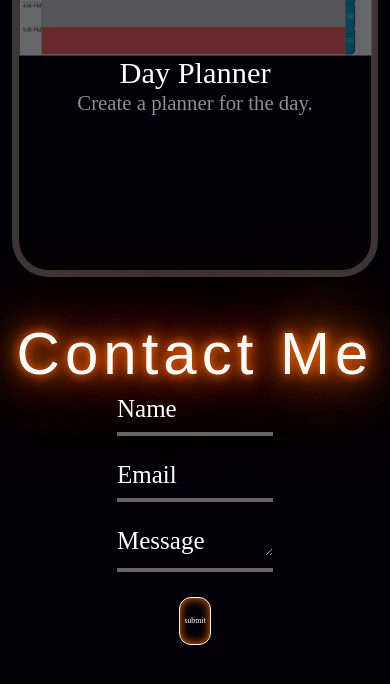
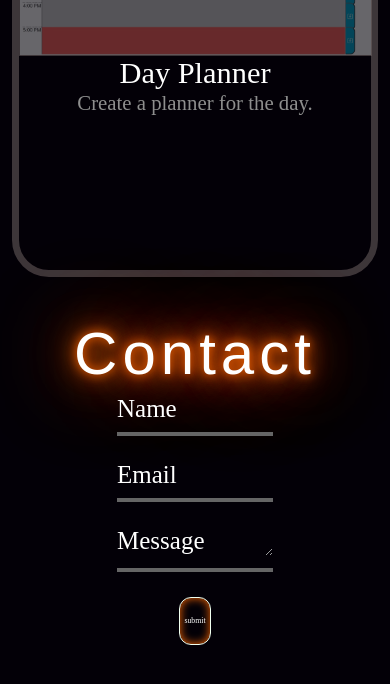
Before and after one commit to BossyLemon0/React_Portfolio, a React (Create React App) app: page / in a window 390 px wide. Shown: the part 5188-5872 px from the top of the page. Built offline with nearby package versions, Linux system fonts and the light colour scheme.

Commit message:
conditionally render contact title for mobile

```diff
--- a/src/components/Contact.js
+++ b/src/components/Contact.js
@@ -1,12 +1,15 @@
 import React, { lazy, Suspense } from "react";
 import { useForm, ValidationError } from '@formspree/react';
 import '../styles/Form.css';
+import useMediaQuery from "./customHooks/useMediaQuery"
 const SubmitBtnComponent = lazy(()=> import('./FormSuccess'));
+
 
 
 export default function Contact(props){
     const [state, handleSubmit] = useForm("mzbnlkqo");
     const renderLoader = () => <div className="titles">Loading...</div>
+    const isTabletorPhone = useMediaQuery('(max-width: 767px)');
 
     // if (state.succeeded) {
     //     return <p>Thanks for joining!</p>;
@@ -40,7 +43,13 @@ export default function Contact(props){
                 </div>
                )  : (
                 <>
-            <div className= 'titles contactPadding'>Contact Me</div>
+            {
+                isTabletorPhone ? (
+                    <div className= 'titles contactPadding'>Contact</div>
+                ):(
+                    <div className= 'titles contactPadding'>Contact Me</div>
+                )
+            }
             <div className="formContainer">
             <form onSubmit={handleSubmit} className="form">
              <div className="name" onFocus={onFocus} onBlur={onBlur}>
```
